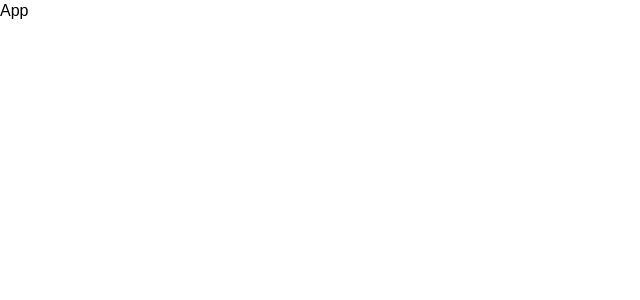
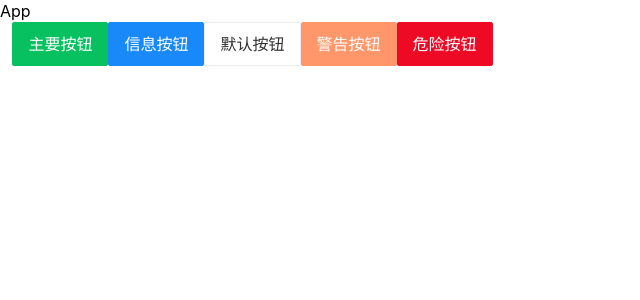
Before and after one commit to caiyua/toutiao-m, a Vue app: page /#/login in a window 1280 px wide. Shown: the top 300 px of the page, without its empty margins (0-640 px from the left). Built offline with nearby package versions, Linux system fonts and the light colour scheme; a web font is replaced by a local one.

Commit message:
引入了vant组件库

```diff
--- a/package.json
+++ b/package.json
@@ -9,6 +9,7 @@
 	},
 	"dependencies": {
 		"core-js": "^3.8.3",
+		"vant": "^2.12.54",
 		"vue": "^2.6.14",
 		"vue-router": "^3.5.1",
 		"vuex": "^3.6.2"
--- a/src/main.js
+++ b/src/main.js
@@ -3,8 +3,12 @@
 import router from './router'
 import store from './store'
 import '@/styles/index.less'
+import Vant from 'vant'
+import 'vant/lib/index.css';
 
 Vue.config.productionTip = false
+
+Vue.use(Vant)
 
 new Vue({
 	router,
--- a/src/views/LoginView.vue
+++ b/src/views/LoginView.vue
@@ -3,6 +3,11 @@
 <template>
 	<div class="login">
 		<i class="toutiao toutiao-shipin"></i>
+		<van-button type="primary">主要按钮</van-button>
+		<van-button type="info">信息按钮</van-button>
+		<van-button type="default">默认按钮</van-button>
+		<van-button type="warning">警告按钮</van-button>
+		<van-button type="danger">危险按钮</van-button>
 	</div>
 </template>
 
```
Also changed, not shown: 2 other files (tests, documents, lock files or other folders).
